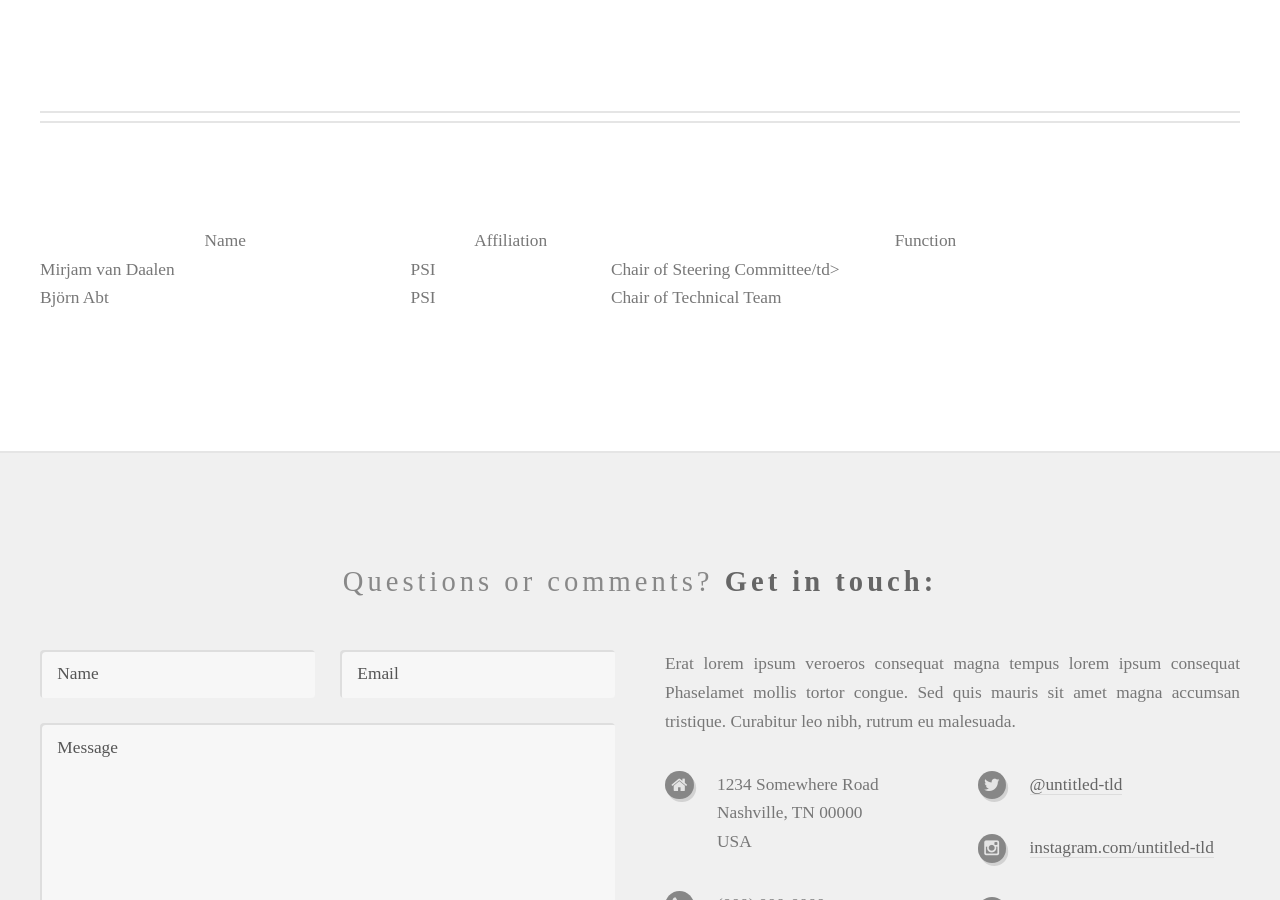
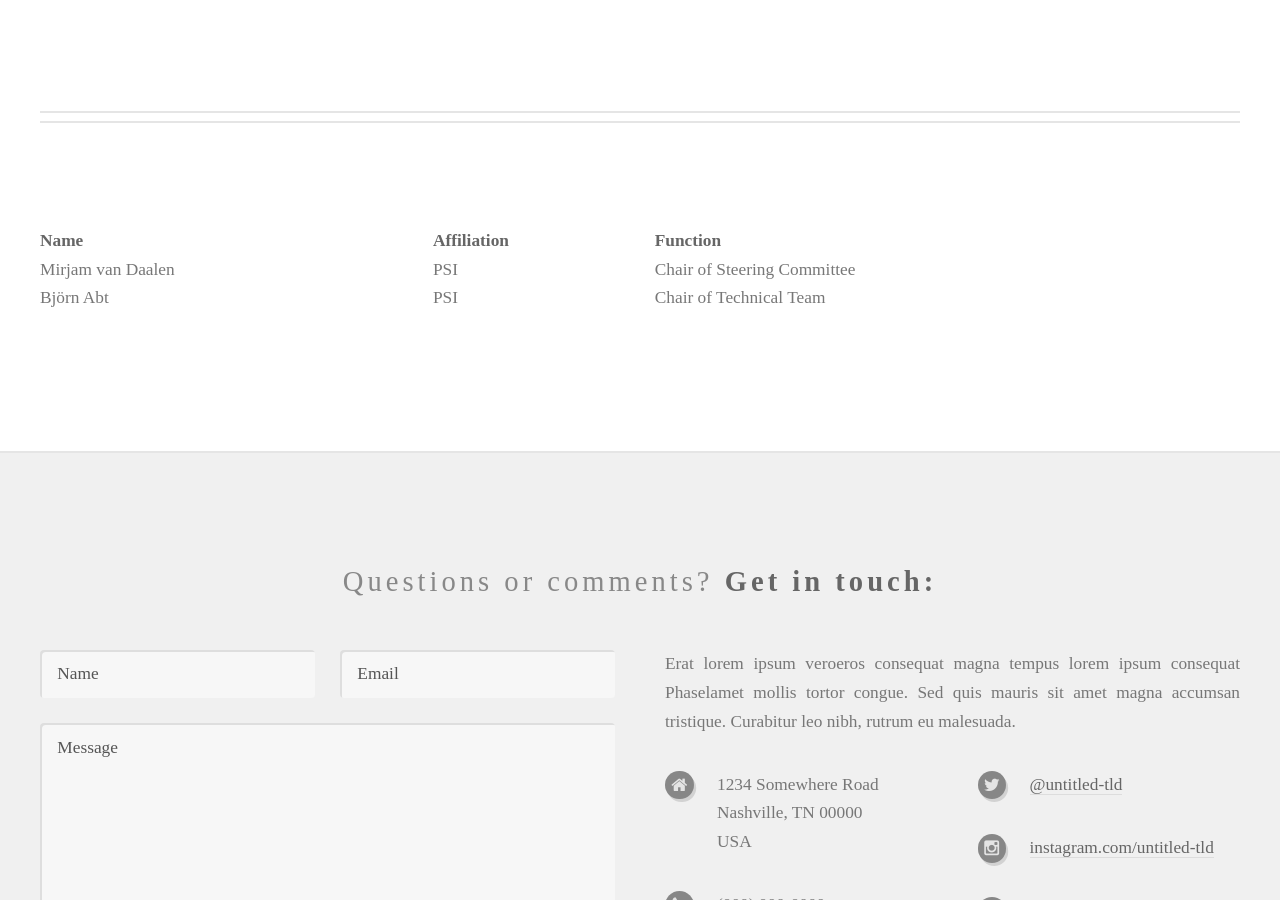
Before and after one commit to flowedback/flowedback.github.io, a Jekyll site: the page built from coreteam.html, in a window 1280 px wide and 900 px high, scrolled down 337 px. Built offline with Jekyll 4.4.1, drawn with Linux system fonts in a browser that asks for light colours; some web fonts are replaced.

```diff
--- a/coreteam.html
+++ b/coreteam.html
@@ -5,14 +5,14 @@ layout: default
 <div class="home">
 				<table>
 					<tr>
-							<th>Name</th>
-							<th>Affiliation</th>
-							<th>Function</th>
+							<td><b>Name</b></td>
+							<td><b>Affiliation</b></td>
+							<td><b>Function</b></td>
 					</tr>
 					<tr>
 							<td>Mirjam van Daalen</td>
 							<td>PSI</td>
-							<td>Chair of Steering Committee/td>
+							<td>Chair of Steering Committee</td>
 					</tr>
 					<tr>
 							<td>Björn Abt</td>
```
